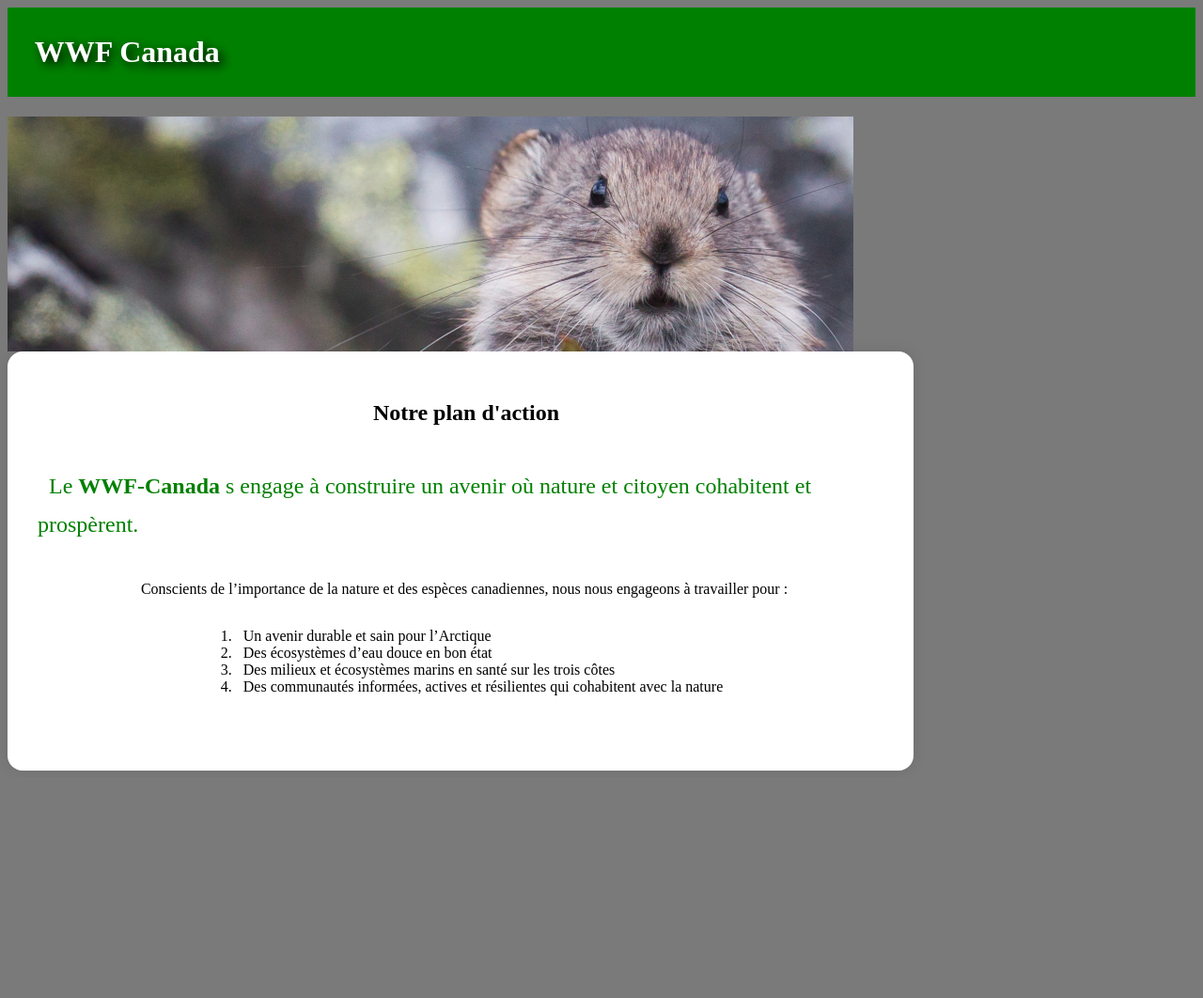
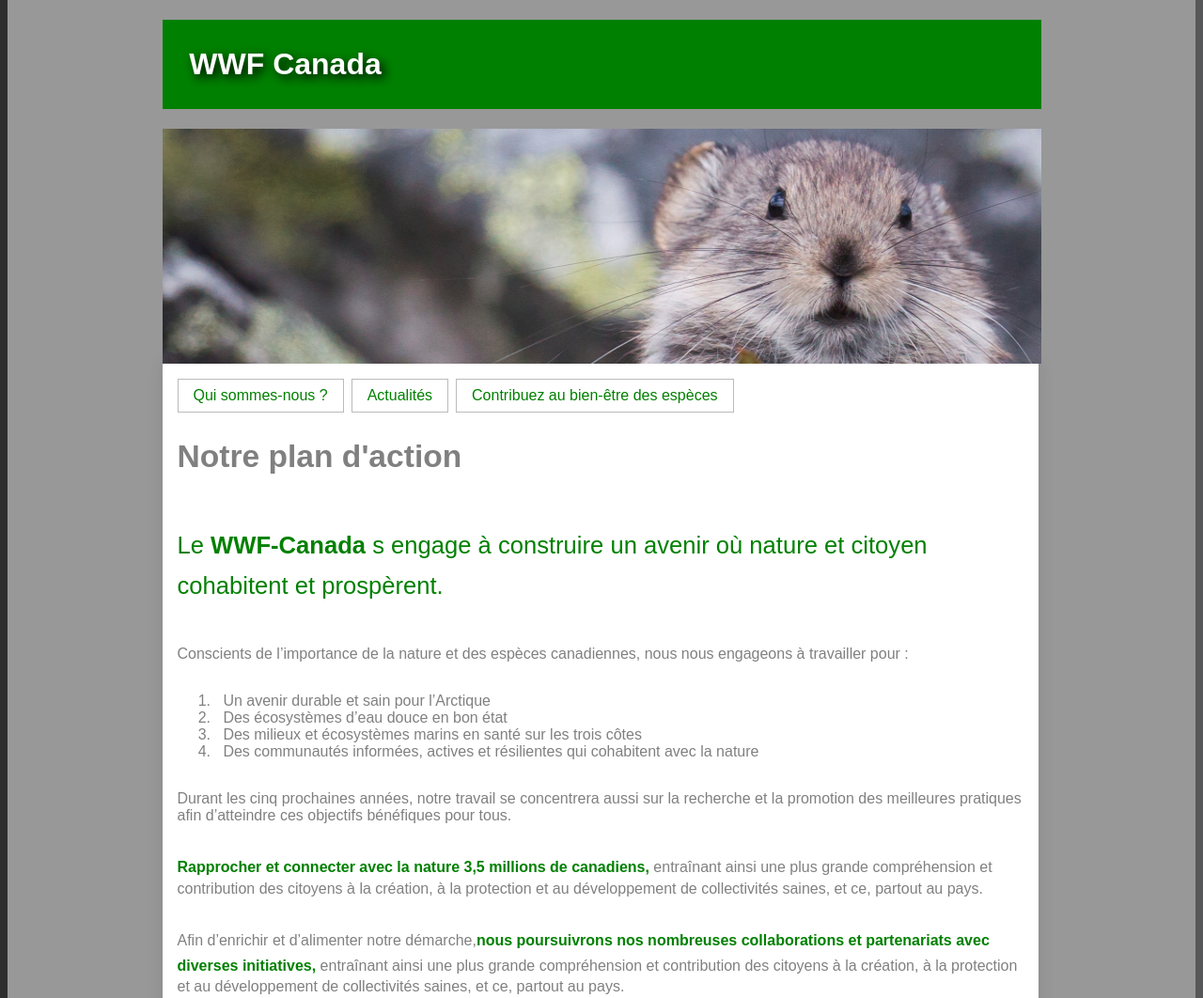
Before and after one commit to aymericricher/CoursWebAR, a plain HTML site: page rev_wwf/wwf.html in a window 1280 px wide. Shown: the top 1062 px of the page at 94% size. Before the commit the page ends 828 px from the top, so only its background shows below. Drawn offline with Linux system fonts and the light colour scheme.

Commit message:
troisieme commit

```diff
--- a/rev_wwf/styles.css
+++ b/rev_wwf/styles.css
@@ -1,3 +1,6 @@
+
+
+
 h1 {
     background-color: green;
     color: white;
@@ -7,29 +10,49 @@ h1 {
 
 }
 
-html {
-   background-color:#7a7a7a;
-
+body h2 {
+    font-family: Arial, Helvetica, sans-serif;
+    color: grey;
+    font-size: 2.1em;
 }
 
-body h2
-
 body {
+    font-family: Arial, sans-serif;
+    color: grey;
     display: flex;
     justify-content: center;
     align-items: center;
-    min-height: 100vh;
     margin: 0;
-    background-color: #818181;
+    padding: 0;
+    border-left: 0.5em solid #2d2d2d;
+    border-right: 0.5em solid #565758;
+    background-color: #989898;
 }
 
 .container {
     width: 56.25em;
     display: flex;
     flex-direction: column;
-    align-items: center;
+    align-items: left;
     background: white;
-    padding: 2em;
-    border-radius: 1em;
+    padding: 1em;
+    border-radius: 0em;
     box-shadow: 0 0 1em rgba(0,0,0,0.1);
 }
+.navbar {
+  display: flex;           /* Aligne les boutons horizontalement */
+  gap: 0.5em;              /* Espacement entre les boutons */
+}
+
+.nav-button {
+  font-size: 1em;          /* Taille du texte */
+  padding: 0.5em 1em;      /* Espacement intérieur */
+  border: 0.0625em solid rgb(188, 186, 186);
+  background-color: #ffffff; /* Couleur de fond */
+  color : green;           /* Couleur du texte */
+}
+
+.nav-button:hover {
+  background-color: green;  /* Effet au survol */
+  color: white;
+}
--- a/rev_wwf/wwf.html
+++ b/rev_wwf/wwf.html
@@ -1,31 +1,40 @@
 <DOCTYPE html>
 <html lang=" fr">
+
     <head>
         <meta charset="UTF-8">
         <title> Plan d'action | WWF Canada </title>
         <h1>WWF Canada</h1>
-    <img src="./elements/bg-header.png" alt="bg-header" >
+        <img src="./elements/bg-header.png" alt="bg-header" width="935em" height="250em">
         <link rel="stylesheet" href="./styles.css">
+    </head>
 
-</head>
-<body>
 
 <div class="container">
-    <h2> &nbsp; Notre plan d'action</h2>
-    <p style="color:green; font-size: 1.5em; line-height: 1.7;"> &nbsp; Le <span style="color:green; font-weight:bold; font: size 1.5em;">WWF-Canada</span> s engage à construire un avenir où nature et citoyen cohabitent et prospèrent. </p>
-    <p> &nbsp; Conscients de l’importance de la nature et des espèces canadiennes, nous nous engageons à travailler pour : </p>
+    <body>
+        <nav class="navbar">
+            <button class="nav-button">Qui sommes-nous ?</button>
+            <button class="nav-button">Actualités</button>
+            <button class="nav-button">Contribuez au bien-être des espèces</button>
+        </nav>
+
+        <h2 > Notre plan d'action</h2>
+        <p style="color:green; font-size: 1.6em; line-height: 1.7;"> Le <span style="color:green; font-weight:bold; font: size 1.5em;">WWF-Canada</span> s engage à construire un avenir où nature et citoyen cohabitent et prospèrent. </p>
+        <p> Conscients de l’importance de la nature et des espèces canadiennes, nous nous engageons à travailler pour : </p>
         <ol>
             <li> &nbsp; Un avenir durable et sain pour l’Arctique</li>
             <li> &nbsp; Des écosystèmes d’eau douce en bon état</li>
             <li> &nbsp; Des milieux et écosystèmes marins en santé sur les trois côtes</li>
             <li> &nbsp; Des communautés informées, actives et résilientes qui cohabitent avec la nature</li>
         </ol>
-    <p>  </p>
+        <p> Durant les cinq prochaines années, notre travail se concentrera aussi sur la recherche et la promotion des meilleures pratiques afin d’atteindre ces objectifs bénéfiques pour tous.  </p>
 
+        <p><span style="color:green; font-weight:bold; font: size 0.9em; line-height: 1.7;">Rapprocher et connecter avec la nature 3,5 millions de canadiens,</span> entraînant ainsi une plus grande compréhension et contribution des citoyens à la création, à la protection et au développement de collectivités saines, et ce, partout au pays.</p>
+        <p>Afin d’enrichir et d’alimenter notre démarche,<span style="color:green; font-weight:bold; font: size 0.9em; line-height: 1.7;">nous poursuivrons nos nombreuses collaborations et partenariats avec diverses initiatives,</span> entraînant ainsi une plus grande compréhension et contribution des citoyens à la création, à la protection et au développement de collectivités saines, et ce, partout au pays.</p>
+        <p>Les espèces telles que les bélugas, les ours polaires, les tortues et les caribous en bénéficieront. Les citoyens vivant dans ces communautés en profiteront. Finalement,<span style="color:green; font-weight:bold; font: size 0.9em; line-height: 1.7;">nous y gagnerons tous!</span></p>
+    </body>
+</div>
 
-
-    </div>
-</body>
 
 
 
```
Lines whose indentation alone changed are shown as unchanged.
